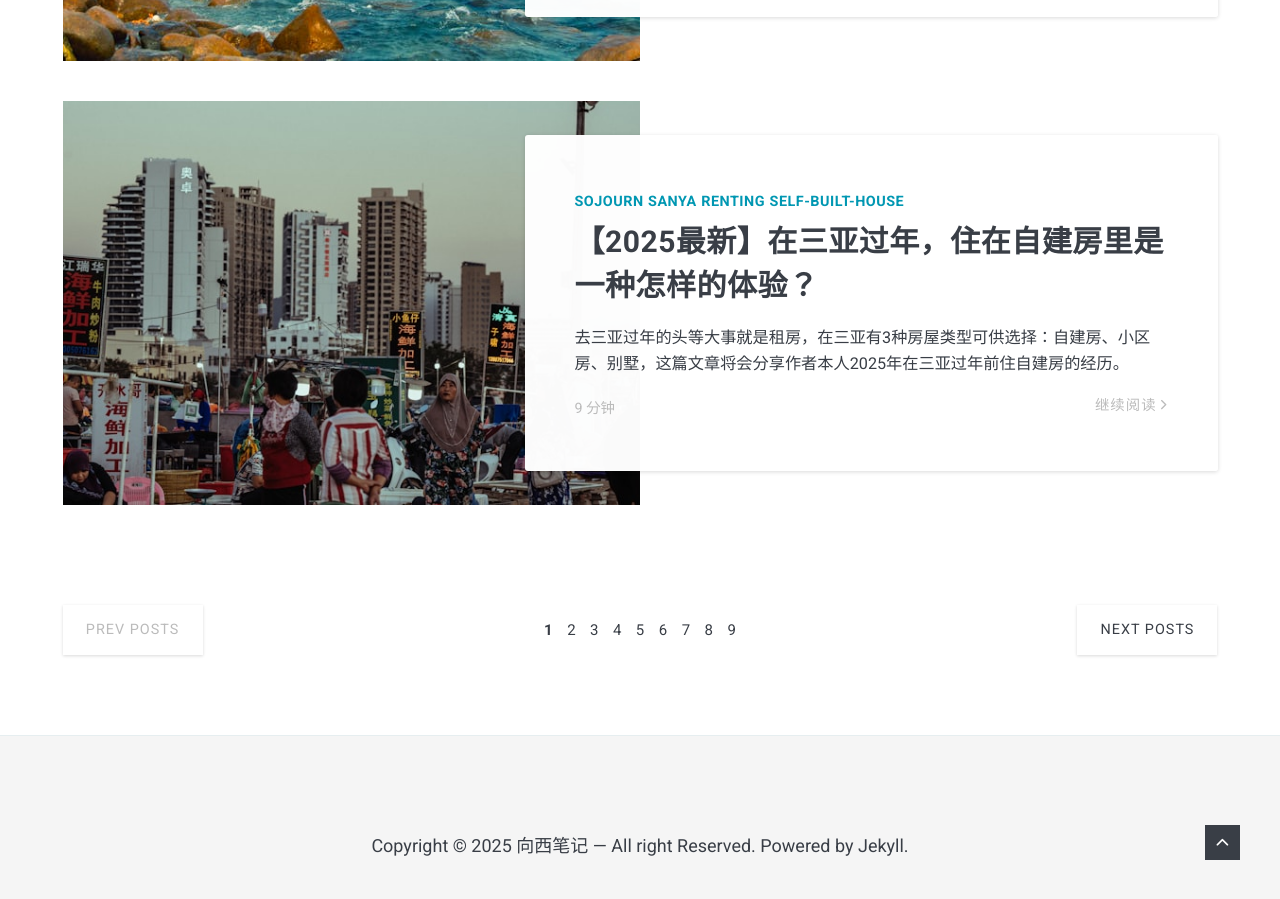
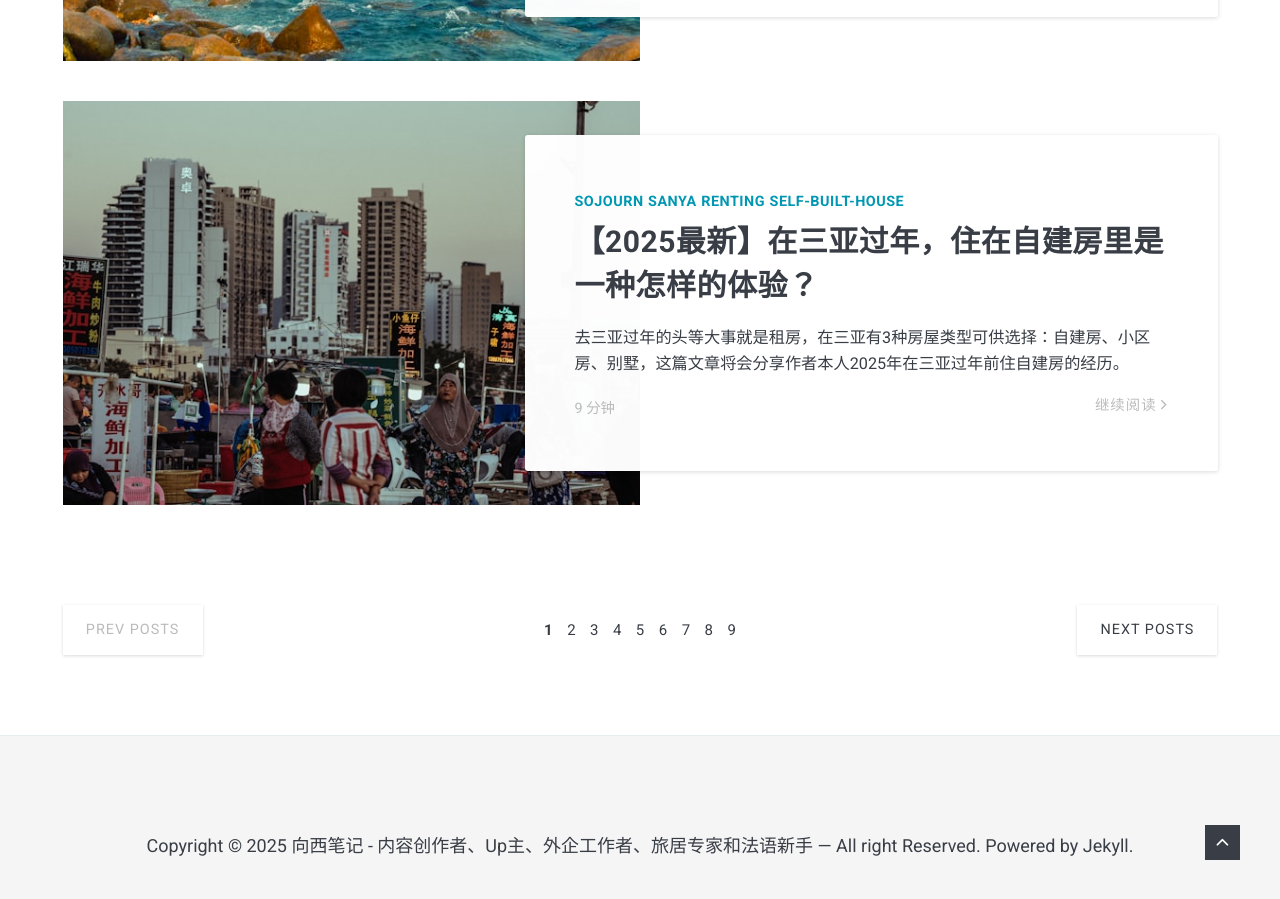
Before and after one commit to xiangxinotes/xiangxinotes.github.io, a Jekyll site: the page built from index.html, in a window 1280 px wide and 900 px high, scrolled down 2491 px. Built offline with Jekyll 4.4.1, drawn with Linux system fonts in a browser that asks for light colours; nearby versions of some CDN libraries; the list of posts is cut into pages by our own code; some of the changed lines change nothing that is shown.

Commit message:
Update title and descrition for homepage

```diff
--- a/_data/settings.yml
+++ b/_data/settings.yml
@@ -1,8 +1,8 @@
 #-------------------------------
 # General Site Settings
-title: 向西笔记
+title: 向西笔记 - 内容创作者、Up主、外企工作者、旅居专家和法语新手
 logo: logo.png # You can add own logo.
-description: 向西笔记分享让你生活变好的商品、让你变幸福的工具、让你通过面试的技巧、让你从工作中获得更多、让你改变一生的书单、让你旅居顺心的技巧，还帮你做旅游攻略，让你玩儿好。
+description: 向西是一名B站Up主、博客主，外企工作8年，在7个城市旅居，向西笔记分享英语、法语学习经验，旅居行动指南、不同城市的旅居体验和让你随时开启旅居生活的商品。
 
 
 #-------------------------------
```
